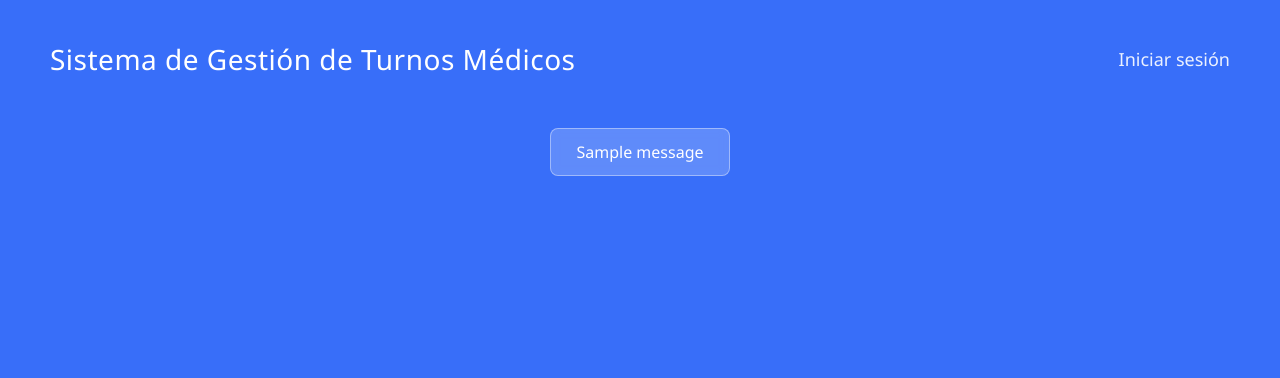
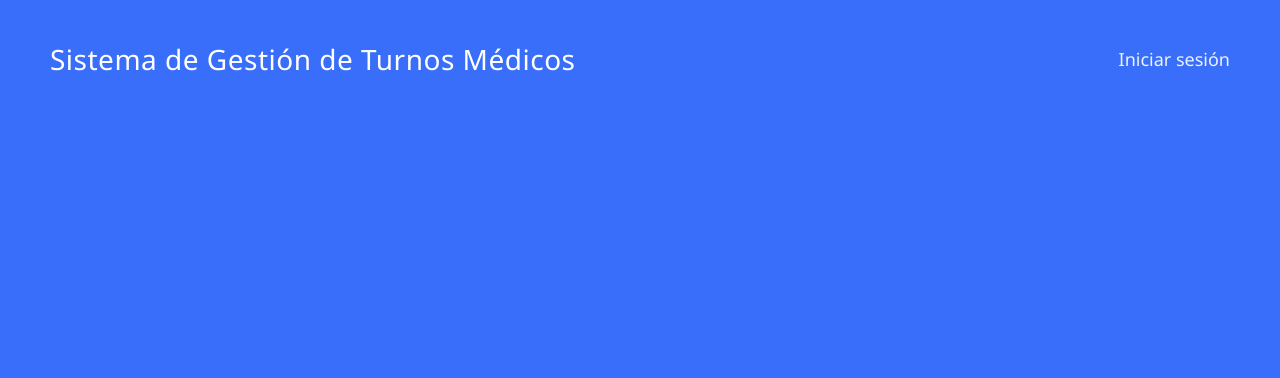
Before and after one commit to LoreMoli22/Sistema_Gestion_Turnos_Medicos, a Django app: page / in a window 1280 px wide. Shown: the top 378 px of the page. Run offline with Django 5.2, Linux system fonts and the light colour scheme; one stand-in notice (Sample message) is shown.

Commit message:
mensajes portal paciente

```diff
--- a/turnos/templates/turnos/inicio.html
+++ b/turnos/templates/turnos/inicio.html
@@ -87,17 +87,6 @@
         <a href="{% url 'elegir_portal' %}" class="btn-iniciar">Iniciar sesión</a>
     </header>
 
-    <!-- 🚀 BLOQUE DE MENSAJES DE DJANGO AGREGADO AQUÍ -->
-    {% if messages %}
-        <div class="contenedor-mensajes">
-            {% for message in messages %}
-                <div class="mensaje-alerta">
-                    {{ message }}
-                </div>
-            {% endfor %}
-        </div>
-    {% endif %}
-
 
     <div class="content">
         </div>
```
Also changed, not shown: turnos/templates/turnos/ingreso_paciente.html (+8 -0 lines).
